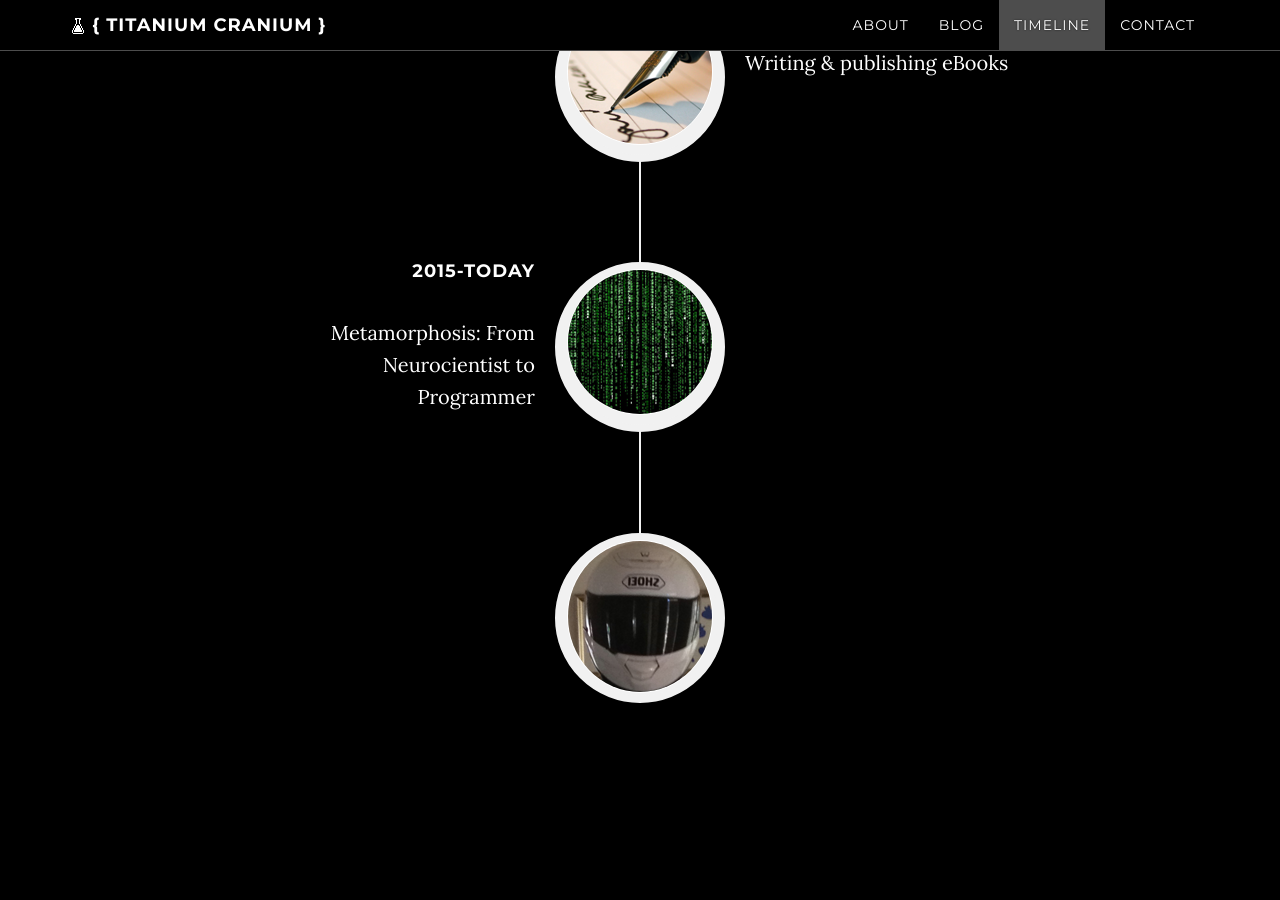
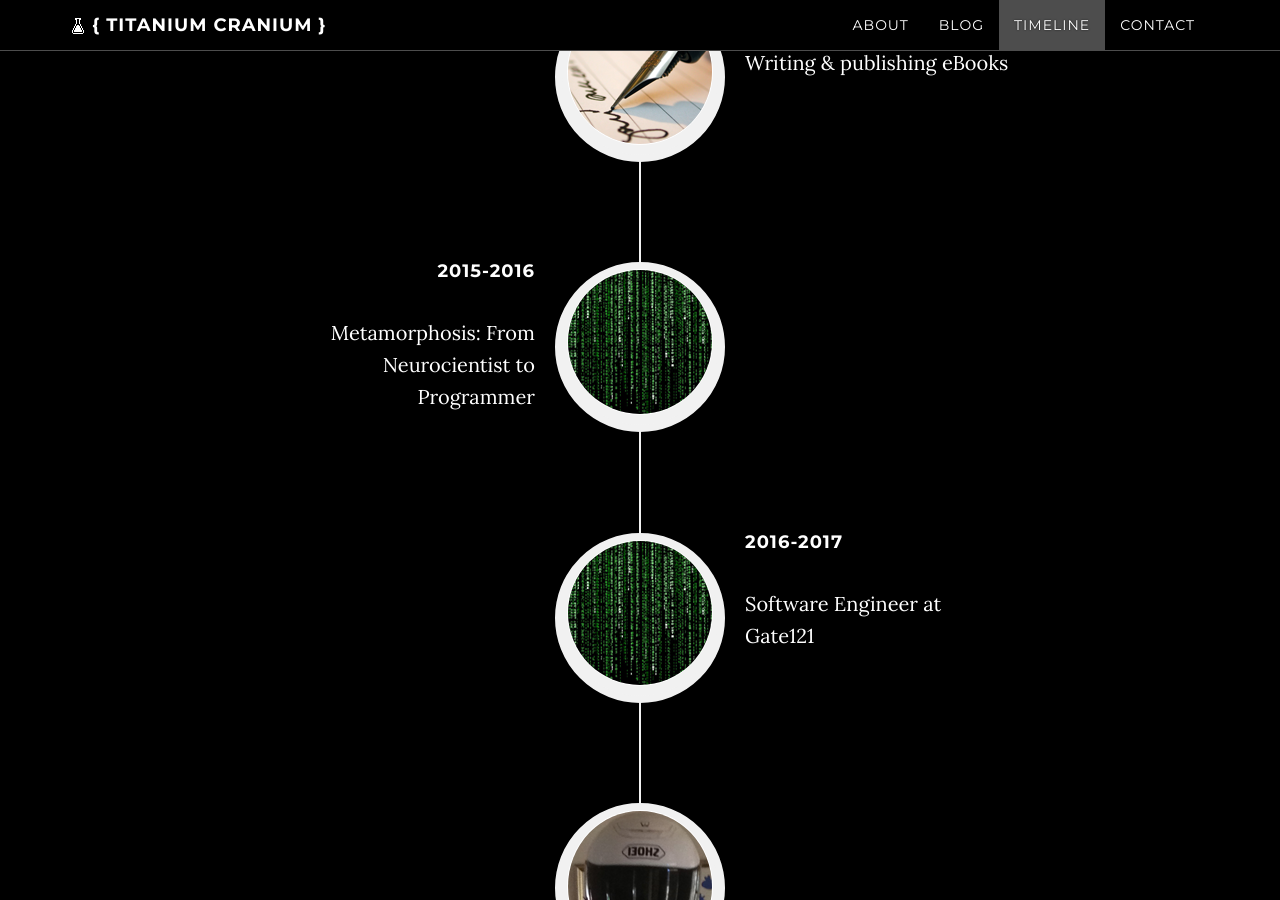
Before and after one commit to titanium-cranium/titanium-cranium.github.io, a Jekyll site: the page built from index.html, in a window 1280 px wide and 900 px high, scrolled down 3236 px. Built offline with Jekyll 4.4.1, drawn with Linux system fonts in a browser that asks for light colours; nearby versions of some CDN libraries; comment, search, counter and statistics services are not loaded.

Commit message:
updating info

```diff
--- a/_config.yml
+++ b/_config.yml
@@ -117,8 +117,11 @@ events:
     date: "2013-2015"
     description: "Writing & publishing eBooks"
   - image: "/img/timeline/matrix.png"
-    date: "2015-today"
+    date: "2015-2016"
     description: "Metamorphosis: From Neurocientist to Programmer"
+  - image: "/img/timeline/matrix.png"
+    date: "2016-2017"
+    description: "Software Engineer at Gate121"
 
 
 # First image of the Timeline
```
